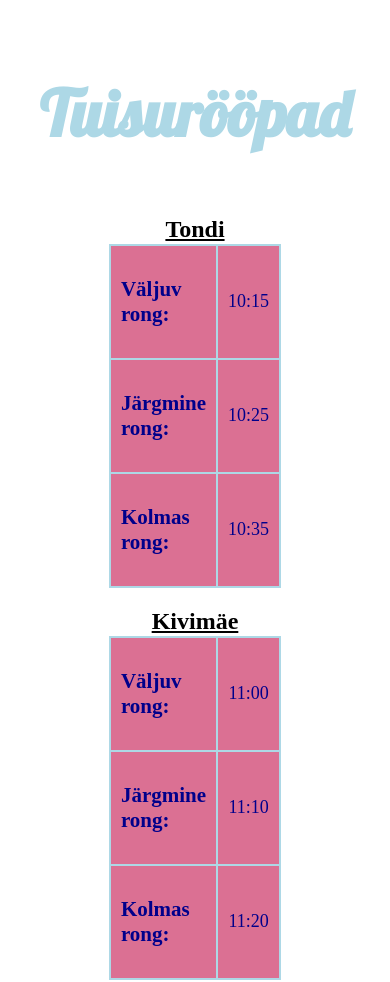
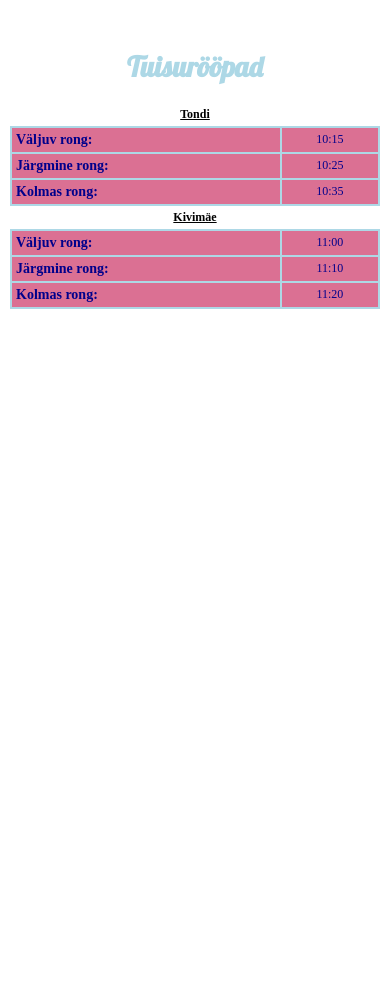
Before and after one commit to Joeliinus/Elroni_Telefonibrower, a plain HTML site: page index.html in a window 390 px wide. After the commit the page ends 844 px from the top, so only its background shows below. Drawn offline with Linux system fonts and the light colour scheme.

Commit message:
Ensure the HTML layout is optimized for mobile viewing.

```diff
--- a/index.html
+++ b/index.html
@@ -18,7 +18,7 @@
 
         table {
             width: 35%;
-            max-width: 1000px;
+            max-width: 600px;
             margin: 0 auto;
             border-collapse: collapse;
         }
@@ -52,6 +52,33 @@
             text-align: left;
             font-size: 21px;
             font-weight: bold;
+            margin: 0;
+        }
+        /*Reageeriv disain väiksemale ekraanile */
+        @media (max-width: 768px) {
+            h1 {font-size: 36px;
+            }
+            th, td {
+                font-size: 14px;
+                padding: 6px;
+            }
+            h3 {
+                font-size: 16px;
+            }
+            table {
+                width: 100%;
+            }
+        }
+        @media (max-width: 480px) {
+            h1 {font-size: 28px;
+            }
+            th, td {
+                font-size: 12px;
+                padding: 4px;
+            }
+            h3 {
+                font-size: 14px;
+            }
         }
 
     </style>
```
